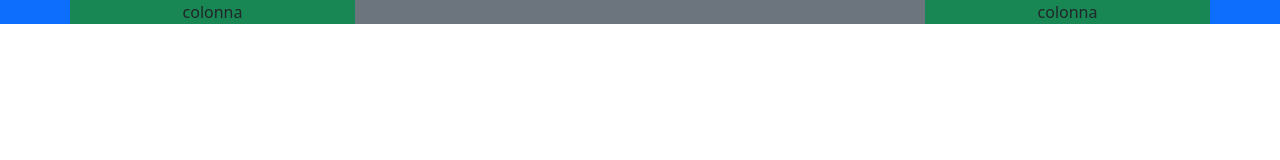
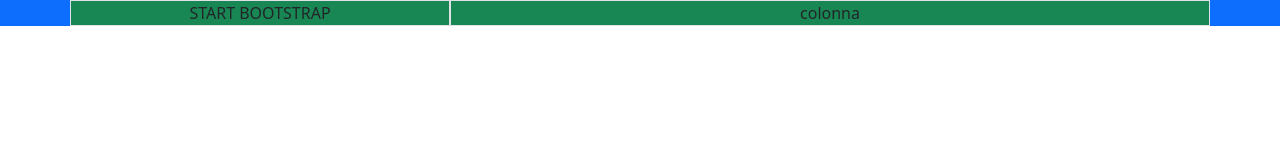
Before and after one commit to MatteoGaloni/html-css-bootstrap-freelancer, a plain HTML site: page index.html in a window 1280 px wide. Drawn offline with nearby package versions, Linux system fonts and the light colour scheme.

Commit message:
feat(header): add col-4 col8

```diff
--- a/index.html
+++ b/index.html
@@ -13,11 +13,10 @@
 
     <header class="bg-primary">
         <div class="container bg-secondary text-center">
-            <div class="row justify-content-start">
-                <div class="col-3 bg-success">colonna</div>
-                <div class="col-3 offset-6 bg-success">colonna</div>
+            <div class="row justify-content-between">
+                <div class="col-4 bg-success border">START BOOTSTRAP</div>
+                <div class="col-8 bg-success border">colonna</div>
             </div>
-        </div>
         </div>
     </header>
 </body>
```
